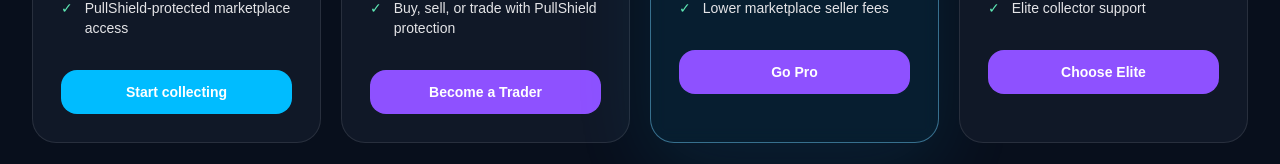
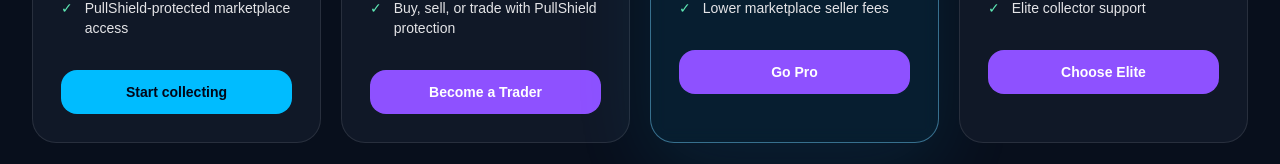
Before and after one commit to PullTheory/Pull-Theory, a Next.js app: page /pricing in a window 1280 px wide. Shown: the part 969-1133 px from the top of the page. Built offline with nearby package versions, Linux system fonts and the light colour scheme; no server answers.

Commit message:
Polish membership CTA contrast in redesign

```diff
--- a/app/pricing/page.tsx
+++ b/app/pricing/page.tsx
@@ -53,7 +53,7 @@ export default function PricingPage() {
               <p className="mt-6 text-4xl font-semibold">{plan.price}</p><p className="mt-2 text-sm text-zinc-400">{plan.cadence}</p>
               <div className="mt-6 rounded-2xl border border-white/10 bg-black/25 p-4"><p className="text-sm font-semibold text-white">{plan.credits}</p><p className="mt-3 text-xs leading-5 text-sky-200">{plan.extra}</p><p className="mt-3 text-xs font-semibold leading-5 text-emerald-200">{plan.sellerFee}</p></div>
               <ul className="mt-6 space-y-3 text-sm text-zinc-200">{plan.features.map((feature) => <li key={feature} className="flex gap-3"><span className="text-emerald-300">✓</span>{feature}</li>)}</ul>
-              {"plan" in plan ? <MembershipCheckoutButton plan={plan.plan as PaidPlan} featured={plan.featured}>{plan.action}</MembershipCheckoutButton> : <a href={plan.href} className="mt-8 block rounded-2xl bg-sky-400 px-4 text-slate-950 py-3 text-center text-sm font-semibold text-white transition hover:bg-sky-300">{plan.action}</a>}
+              {"plan" in plan ? <MembershipCheckoutButton plan={plan.plan as PaidPlan} featured={plan.featured}>{plan.action}</MembershipCheckoutButton> : <a href={plan.href} className="mt-8 block rounded-2xl bg-sky-400 px-4 py-3 text-center text-sm font-bold text-slate-950 transition hover:bg-sky-300">{plan.action}</a>}
             </article>
           ))}
         </div>
```
